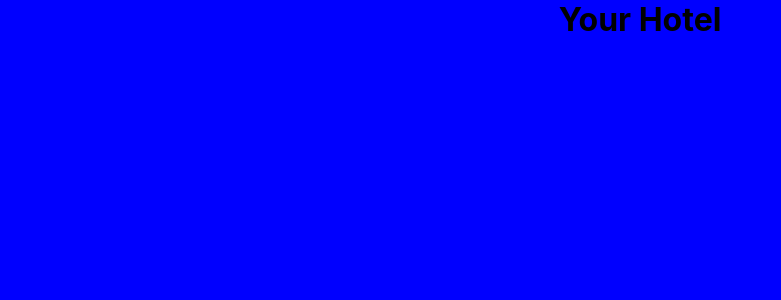
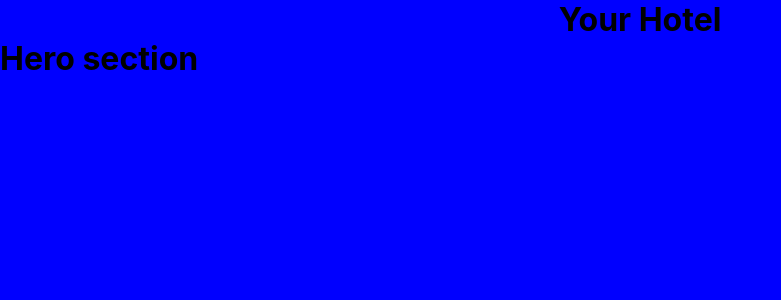
Before and after one commit to DilsherB/react-hotel-web, a React (Create React App) app: page / in a window 1280 px wide. Shown: the top 300 px of the page, without its empty margins (0-781 px from the left). Built offline with nearby package versions, Linux system fonts and the light colour scheme.

Commit message:
component for hero section created.

```diff
--- a/src/App.js
+++ b/src/App.js
@@ -1,9 +1,11 @@
 import "./App.css";
+import Hero from "./components/hero";
 
 function App() {
   return (
     <div className="App">
       <h1 className="hotelName">Your Hotel</h1>
+      <Hero />
     </div>
   );
 }
--- /dev/null
+++ b/src/components/hero.jsx
@@ -0,0 +1,11 @@
+import React from "react";
+
+const Hero = () => {
+  return (
+    <div className="hero">
+      <h1>Hero section</h1>
+    </div>
+  );
+};
+
+export default Hero;
```
